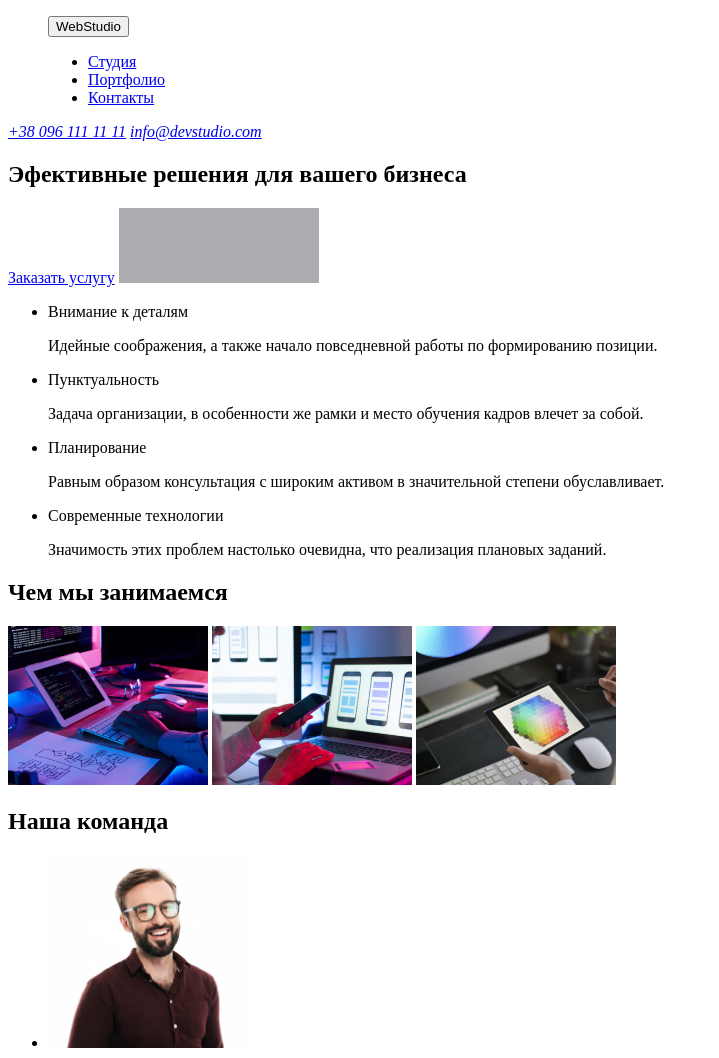
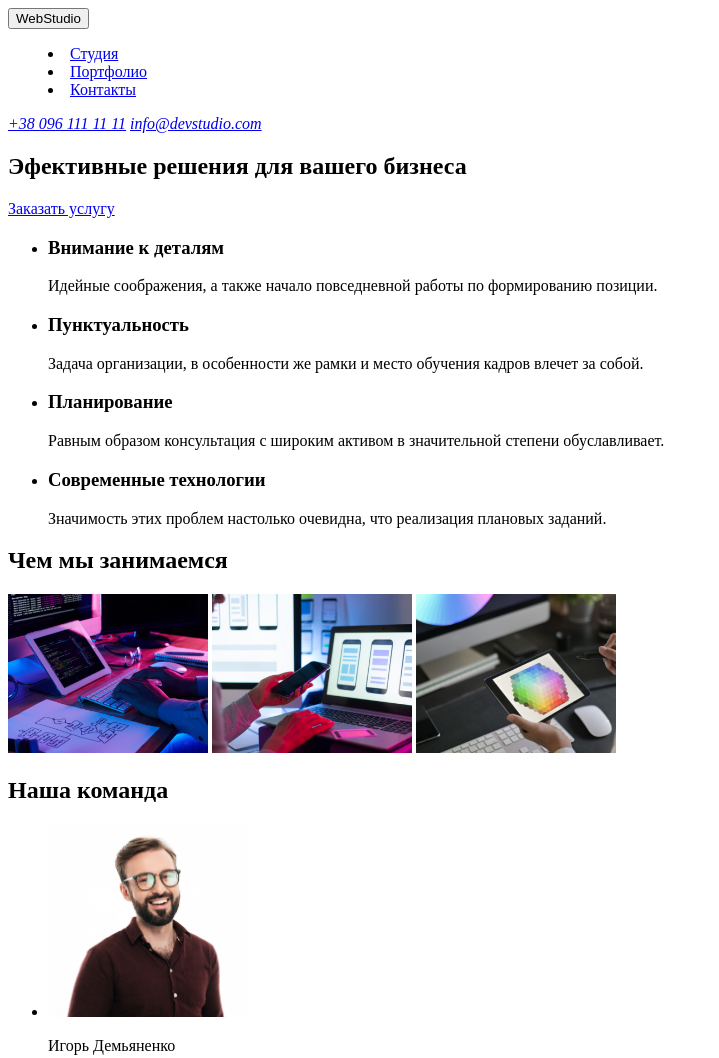
Before and after one commit to dolphinsking/WebStudio, a plain HTML site: page index.html in a window 1280 px wide. Shown: the top 1058 px of the page, without its empty margins (0-719 px from the left). Drawn offline with Linux system fonts and the light colour scheme.

Commit message:
Update index.html

```diff
--- a/index.html
+++ b/index.html
@@ -9,13 +9,11 @@
 <body>
     <header>
         <nav>
+            <button>WebStudio</button>
             <menu>
-                <input type="button" value="WebStudio">
-                <ul>
-                    <li><a href="1">Студия</a></li>
-                    <li><a href="2">Портфолио</a></li>
-                    <li><a href="3">Контакты</a></li>
-                </ul>
+                    <li><a href="#">Студия</a></li>
+                    <li><a href="#">Портфолио</a></li>
+                    <li><a href="#">Контакты</a></li>
             </menu>
             <address>
                 <a href="tel:+380961111111">+38 096 111 11 11</a>
@@ -23,29 +21,27 @@
             </address>
         </nav>
     </header>
-
     <main>
         <section>
         <h1>Эфективные решения для вашего бизнеса</h1>
         <a href="4">Заказать услугу</a>
-        <img src="./images/imgoverlay.png" alt="overlay" width="200">
         </section>
         <section>
             <ul>
                 <li>
-                    <span>Внимание к деталям</span>
+                    <h3>Внимание к деталям</h3>
                     <p>Идейные соображения, а также начало повседневной работы по формированию позиции.</p>
                 </li>
                 <li>
-                    <span>Пунктуальность</span>
+                    <h3>Пунктуальность</h3>
                     <p>Задача организации, в особенности же рамки и место обучения кадров влечет за собой.</p>
                 </li>
                 <li>
-                    <span>Планирование</span>
+                    <h3>Планирование</h3>
                     <p>Равным образом консультация с широким активом в значительной степени обуславливает.</p>
                 </li>
                 <li>
-                    <span>Современные технологии</span>
+                    <h3>Современные технологии</h3>
                     <p>Значимость этих проблем настолько очевидна, что реализация плановых заданий.</p>
                 </li>
             </ul>
```
